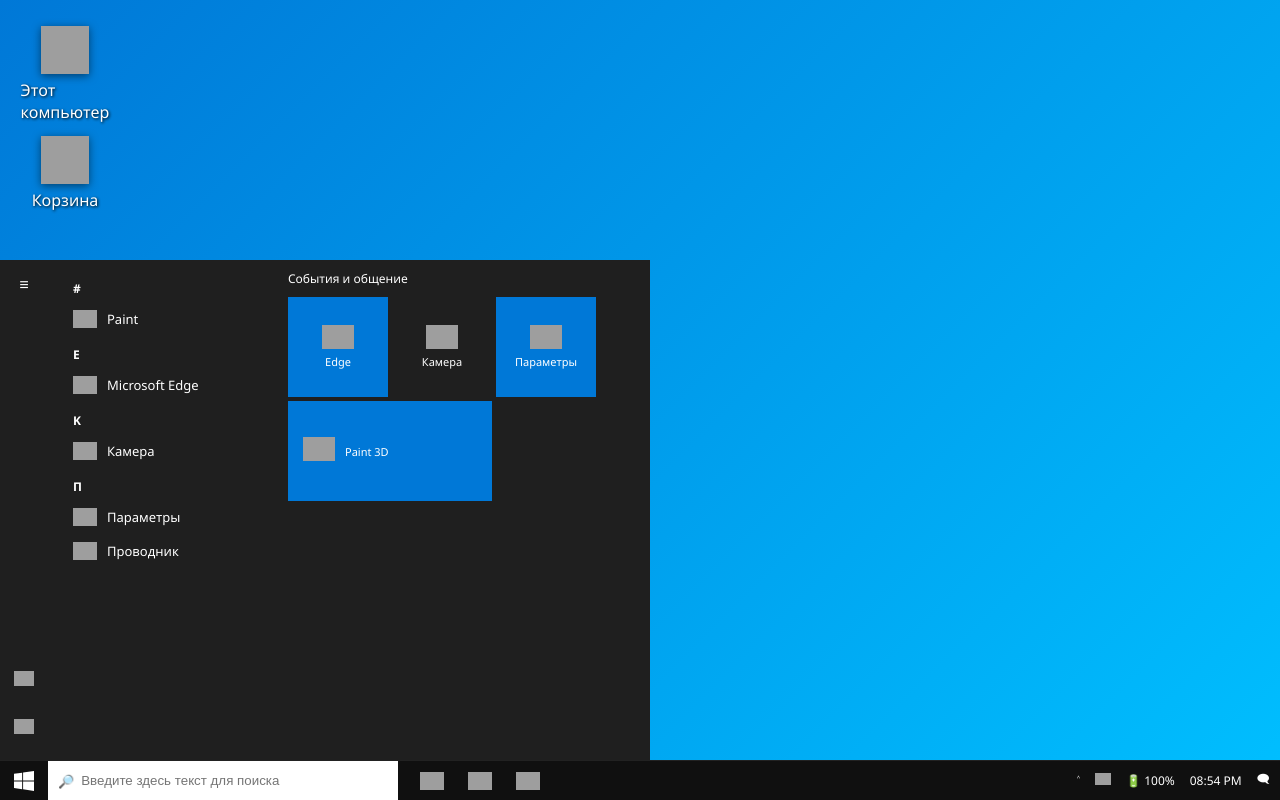
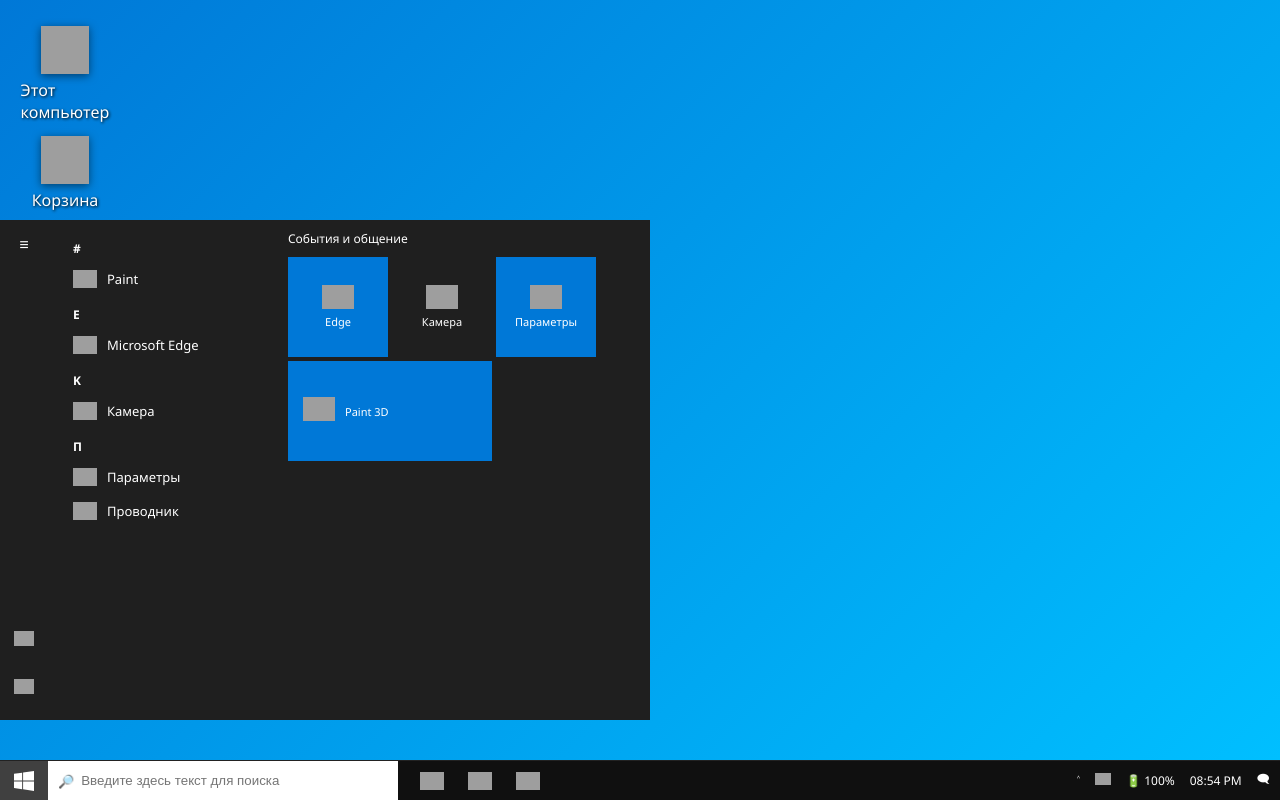
Before and after one commit to Vadim228-termuxOScreator/Win10simu, a plain HTML site: page index.html in a window 1280 px wide. Both pictures are taken after a click on the element 24 px from the left and 780 px from the top of the page. Drawn offline with Linux system fonts and the light colour scheme; grey boxes are pictures that could not be loaded; a web font is replaced by a local one.

Commit message:
Update index.html

```diff
--- a/index.html
+++ b/index.html
@@ -23,11 +23,18 @@
         /* ЭКРАН И ОБОИ (ГРАДИЕНТ) */
         .screen {
             width: 100vw;
-            height: 100vh;
+            /* Высота с учетом панели задач */
+            height: calc(100vh - 40px);
+            /* Панель задач снизу, поэтому экран сверху */
+            margin-top: 0;
+
             /* ГРАДИЕНТ */
             background: linear-gradient(135deg, #0078D7 0%, #00BFFF 100%);
-            position: relative;
+            position: absolute;
+            top: 0; /* Прикрепить к верху */
+            left: 0;
             display: none;
+            z-index: 9990; /* Ниже таскбара */
         }
 
         /* ИКОНКИ */
@@ -36,9 +43,14 @@
         .desktop-icon img { width: 48px; height: 48px; margin-bottom: 5px; pointer-events: none; filter: drop-shadow(0 2px 4px rgba(0,0,0,0.5)); }
 
         /* ОКНА */
-        .window { position: absolute; top: 50px; left: 50px; background: white; border: 1px solid #0078d7; box-shadow: 0 0 20px rgba(0,0,0,0.5); display: none; flex-direction: column; z-index: 100; }
-        .window.maximized { top:0!important; left:0!important; width:100%!important; height:calc(100% - 40px)!important; border:none; }
-        .title-bar { height: 30px; display: flex; justify-content: space-between; align-items: center; padding-left: 10px; background: white; flex-shrink: 0; }
+        .window {
+            position: absolute; top: 50px; left: 50px; background: white; border: 1px solid #0078d7; box-shadow: 0 0 20px rgba(0,0,0,0.5); display: none; flex-direction: column; z-index: 100;
+            /* Чтобы окна не вылезали за таскбар */
+            max-height: calc(100vh - 40px);
+            overflow: hidden;
+        }
+        .window.maximized { top:0!important; left:0!important; width:100%!important; height:calc(100vh - 40px)!important; border:none; }
+        .title-bar { height: 30px; display: flex; justify-content: space-between; align-items: center; padding-left: 10px; background: white; flex-shrink: 0; cursor: grab; }
         .window-controls { display: flex; height: 100%; }
         .control { width: 46px; display: flex; justify-content: center; align-items: center; cursor: pointer; color: #000; }
         .control:hover { background: #ccc; } .control.close:hover { background: #e81123; color: white; }
@@ -94,8 +106,12 @@
         .app-list-item { display: flex; align-items: center; gap: 10px; padding: 10px; border-bottom: 1px solid #eee; } .app-list-item img { width: 32px; }
 
         /* ПАНЕЛЬ ЗАДАЧ */
-        .taskbar { position: absolute; bottom: 0; width: 100%; height: 40px; background: #101010; display: flex; align-items: center; z-index: 9999; border-top: 1px solid #222; }
-        .start-btn { width: 48px; height: 100%; display: flex; justify-content: center; align-items: center; cursor: pointer; } .start-btn:hover { background: #333; }
+        .taskbar { position: fixed; bottom: 0; width: 100%; height: 40px; background: #101010; display: flex; align-items: center; z-index: 9999; border-top: 1px solid #222; }
+        .start-btn { width: 48px; height: 100%; display: flex; justify-content: center; align-items: center; cursor: pointer; }
+        .start-btn:hover { background: #333; }
+        /* Дополнительный класс для подсветки кнопки Пуск, когда меню открыто */
+        .start-btn.active { background: rgba(255,255,255,0.2); }
+
         .search-bar { width: 350px; height: 100%; background: white; display: flex; align-items: center; padding-left: 10px; color: gray; font-size: 13px; } .search-bar input { border: none; outline: none; width: 100%; height: 100%; margin-left: 5px; }
         .taskbar-apps { flex: 1; display: flex; height: 100%; padding-left: 10px; }
         .tb-icon { width: 48px; height: 100%; display: flex; justify-content: center; align-items: center; cursor: pointer; position: relative; transition: 0.2s; } .tb-icon:hover { background: rgba(255,255,255,0.1); }
@@ -103,7 +119,8 @@
         .tray { display: flex; color: white; padding-right: 10px; font-size: 12px; gap: 15px; align-items: center; }
 
         /* ПУСК (3 КОЛОНКИ) */
-        .start-menu { position: absolute; bottom: 40px; left: 0; width: 650px; height: 500px; background: #1f1f1f; color: white; display: none; z-index: 9998; flex-direction: row; } .start-menu.active { display: flex; }
+        .start-menu { position: absolute; bottom: 40px; left: 0; width: 650px; height: 500px; background: #1f1f1f; color: white; display: none; z-index: 9998; flex-direction: row; }
+        .start-menu.active { display: flex; }
         .start-sidebar { width: 48px; display: flex; flex-direction: column; align-items: center; padding-bottom: 10px; background: #1f1f1f; }
         .s-btn { width: 48px; height: 48px; display: flex; justify-content: center; align-items: center; cursor: pointer; } .s-btn:hover { background: rgba(255,255,255,0.1); }
         .start-list { width: 220px; overflow-y: auto; padding: 10px; }
@@ -302,7 +319,7 @@
   </div>
 
   <div class="taskbar">
-    <div class="start-btn" onclick="toggleStartMenu()">
+    <div class="start-btn" id="startBtn" onclick="toggleStartMenu()">
        <svg viewBox="0 0 24 24" width="20" fill="white"><path d="M0 3.4L9.8 2V11.3H0V3.4ZM10.9 1.9L24 0V11.3H10.9V1.9ZM0 12.5H9.8V21.8L0 20.4V12.5ZM10.9 12.5H24V24L10.9 21.9V12.5Z"/></svg>
     </div>
 
@@ -378,11 +395,13 @@
 <script>
 /* 1. ЗАГРУЗКА И СИСТЕМНОЕ ВРЕМЯ/БАТАРЕЯ */
 window.onload = function() {
+    // 1.1. Анимация загрузки
     setTimeout(() => {
         document.getElementById('bootScreen').style.display = 'none';
         document.getElementById('mainScreen').style.display = 'block';
     }, 3000);
 
+    // 1.2. Обновление Батареи (оставлено как заглушка, так как доступ к API сложен)
     function updateBatteryDisplay(battery) {
         const percent = Math.round(battery.level * 100);
         let icon = '🔋';
@@ -404,14 +423,17 @@ window.onload = function() {
         document.getElementById('batteryText').innerText = '🔋 100%';
     }
 
-    // Часы
-    setInterval(() => {
+    // 1.3. Часы
+    function updateClock() {
         const d = new Date();
-        document.getElementById('clock').innerText = d.toLocaleTimeString([], {hour:'2-digit', minute:'2-digit'});
-    }, 1000);
+        const time = d.toLocaleTimeString([], {hour:'2-digit', minute:'2-digit'});
+        document.getElementById('clock').innerText = time;
+    }
+    updateClock(); // Запуск сразу
+    setInterval(updateClock, 1000); // Обновление каждую секунду
 };
 
-/* 2. ОКОННАЯ СИСТЕМА */
+/* 2. ОКОННАЯ СИСТЕМА И ПУСК */
 let zIndex = 100;
 
 function openWindow(id) {
@@ -419,7 +441,10 @@ function openWindow(id) {
     win.style.display = 'flex';
     win.classList.remove('maximized');
     win.style.zIndex = ++zIndex;
+
+    // Закрыть Пуск при открытии окна
     document.getElementById('startMenu').classList.remove('active');
+    document.getElementById('startBtn').classList.remove('active');
 
     const appId = win.getAttribute('data-app');
     const tbIcon = document.getElementById('tb-' + appId);
@@ -464,7 +489,30 @@ function toggleWindow(appId) {
     }
 }
 
-function toggleStartMenu() { document.getElementById('startMenu').classList.toggle('active'); }
+// **ОСНОВНАЯ ФУНКЦИЯ ДЛЯ ПУСКА**
+function toggleStartMenu() {
+    const startMenu = document.getElementById('startMenu');
+    const startBtn = document.getElementById('startBtn');
+
+    startMenu.classList.toggle('active');
+    startBtn.classList.toggle('active');
+}
+
+// Закрытие Пуска по клику вне его
+document.addEventListener('mousedown', function(e) {
+    const startMenu = document.getElementById('startMenu');
+    const startButton = document.getElementById('startBtn');
+
+    // Если меню открыто И клик был НЕ по меню И НЕ по кнопке Пуск
+    if (startMenu.classList.contains('active') &&
+        !startMenu.contains(e.target) &&
+        !startButton.contains(e.target)) {
+
+        startMenu.classList.remove('active');
+        startButton.classList.remove('active');
+    }
+});
+
 
 /* 3. ПЕРЕТАСКИВАНИЕ */
 function makeDraggable(el, handle) {
```
